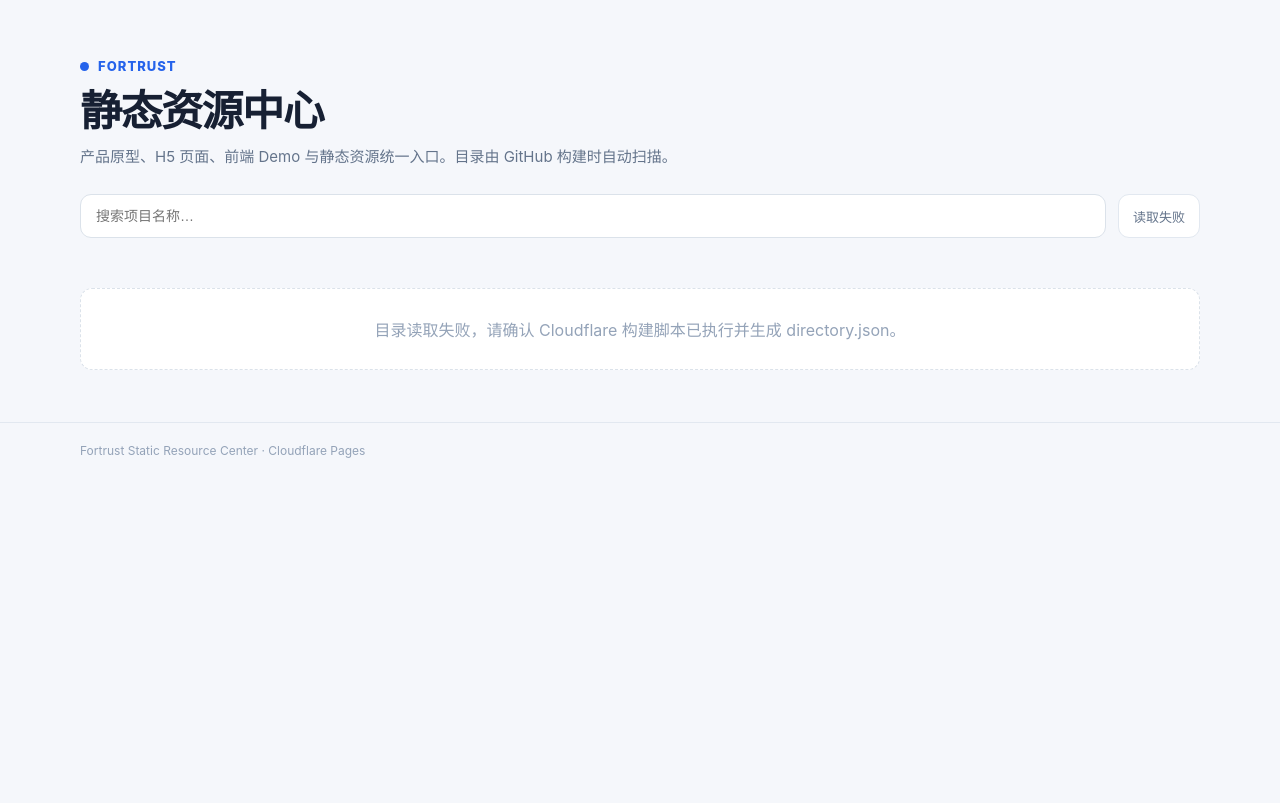
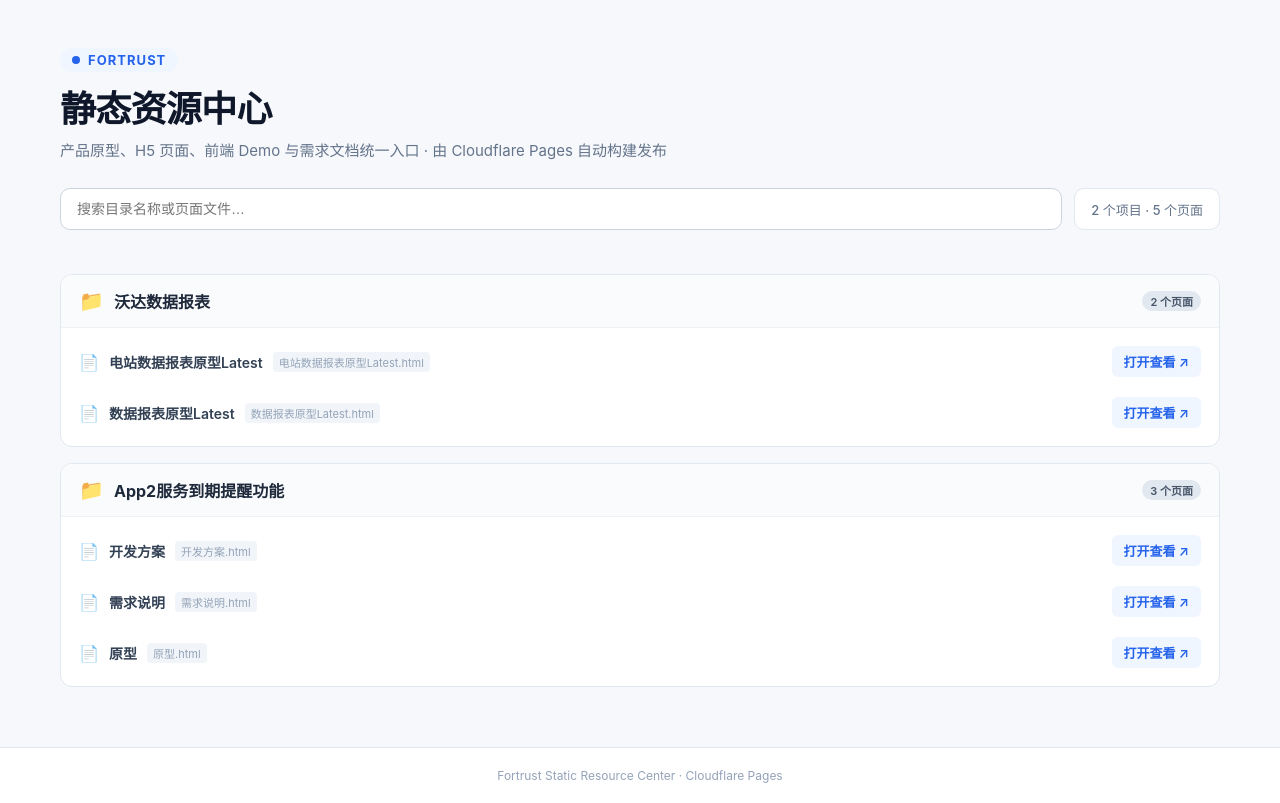
Before and after one commit to yzyyna/https-website-cloudflare, a website: page fortrust/index.html in a window 1280 px wide. Drawn offline with Linux system fonts and the light colour scheme; no server answers.

Commit message:
Fix fortrust directory scanner to support non-index html files and add multi-file navigation

```diff
--- /dev/null
+++ b/fortrust/directory.json
@@ -0,0 +1,50 @@
+[
+  {
+    "name": "沃达数据报表",
+    "path": "/%E6%B2%83%E8%BE%BE%E6%95%B0%E6%8D%AE%E6%8A%A5%E8%A1%A8/",
+    "url": "/fortrust/%E6%B2%83%E8%BE%BE%E6%95%B0%E6%8D%AE%E6%8A%A5%E8%A1%A8/%E7%94%B5%E7%AB%99%E6%95%B0%E6%8D%AE%E6%8A%A5%E8%A1%A8%E5%8E%9F%E5%9E%8BLatest.html",
+    "hasIndex": false,
+    "files": [
+      {
+        "fileName": "电站数据报表原型Latest.html",
+        "title": "电站数据报表原型Latest",
+        "url": "/fortrust/%E6%B2%83%E8%BE%BE%E6%95%B0%E6%8D%AE%E6%8A%A5%E8%A1%A8/%E7%94%B5%E7%AB%99%E6%95%B0%E6%8D%AE%E6%8A%A5%E8%A1%A8%E5%8E%9F%E5%9E%8BLatest.html",
+        "isIndex": false
+      },
+      {
+        "fileName": "数据报表原型Latest.html",
+        "title": "数据报表原型Latest",
+        "url": "/fortrust/%E6%B2%83%E8%BE%BE%E6%95%B0%E6%8D%AE%E6%8A%A5%E8%A1%A8/%E6%95%B0%E6%8D%AE%E6%8A%A5%E8%A1%A8%E5%8E%9F%E5%9E%8BLatest.html",
+        "isIndex": false
+      }
+    ],
+    "children": []
+  },
+  {
+    "name": "App2服务到期提醒功能",
+    "path": "/App2%E6%9C%8D%E5%8A%A1%E5%88%B0%E6%9C%9F%E6%8F%90%E9%86%92%E5%8A%9F%E8%83%BD/",
+    "url": "/fortrust/App2%E6%9C%8D%E5%8A%A1%E5%88%B0%E6%9C%9F%E6%8F%90%E9%86%92%E5%8A%9F%E8%83%BD/%E5%BC%80%E5%8F%91%E6%96%B9%E6%A1%88.html",
+    "hasIndex": false,
+    "files": [
+      {
+        "fileName": "开发方案.html",
+        "title": "开发方案",
+        "url": "/fortrust/App2%E6%9C%8D%E5%8A%A1%E5%88%B0%E6%9C%9F%E6%8F%90%E9%86%92%E5%8A%9F%E8%83%BD/%E5%BC%80%E5%8F%91%E6%96%B9%E6%A1%88.html",
+        "isIndex": false
+      },
+      {
+        "fileName": "需求说明.html",
+        "title": "需求说明",
+        "url": "/fortrust/App2%E6%9C%8D%E5%8A%A1%E5%88%B0%E6%9C%9F%E6%8F%90%E9%86%92%E5%8A%9F%E8%83%BD/%E9%9C%80%E6%B1%82%E8%AF%B4%E6%98%8E.html",
+        "isIndex": false
+      },
+      {
+        "fileName": "原型.html",
+        "title": "原型",
+        "url": "/fortrust/App2%E6%9C%8D%E5%8A%A1%E5%88%B0%E6%9C%9F%E6%8F%90%E9%86%92%E5%8A%9F%E8%83%BD/%E5%8E%9F%E5%9E%8B.html",
+        "isIndex": false
+      }
+    ],
+    "children": []
+  }
+]
--- a/fortrust/index.html
+++ b/fortrust/index.html
@@ -4,33 +4,236 @@
 <meta charset="UTF-8">
 <meta name="viewport" content="width=device-width,initial-scale=1">
 <title>Fortrust 静态资源中心</title>
-<meta name="description" content="Fortrust 产品原型、H5、Demo 静态资源导航中心">
+<meta name="description" content="Fortrust 产品原型、H5 页面、前端 Demo 与静态资源统一入口">
 <style>
-*{box-sizing:border-box}html,body{margin:0}
-body{font-family:-apple-system,BlinkMacSystemFont,"Segoe UI","PingFang SC","Microsoft YaHei",Arial,sans-serif;background:#f5f7fb;color:#172033}
-.container{width:min(1120px,calc(100% - 32px));margin:auto}
-.hero{padding:58px 0 28px}
-.brand{display:flex;align-items:center;gap:9px;color:#2563eb;font-size:13px;font-weight:800;letter-spacing:.08em}
-.dot{width:9px;height:9px;border-radius:50%;background:#2563eb}
-h1{font-size:42px;line-height:1.15;margin:13px 0 10px;letter-spacing:-.035em}
-.sub{margin:0;color:#64748b;font-size:15px}
-.toolbar{margin:28px 0 22px;display:flex;gap:12px}
-.search{flex:1;padding:13px 15px;border:1px solid #dbe2ea;border-radius:11px;background:#fff;outline:0;font-size:14px}
-.search:focus{border-color:#93c5fd;box-shadow:0 0 0 3px #dbeafe}
-.count{display:flex;align-items:center;padding:0 14px;border:1px solid #e2e8f0;border-radius:11px;background:#fff;color:#64748b;font-size:13px;white-space:nowrap}
-.tree{padding-bottom:52px}
-.group{margin:12px 0}
-.row{display:flex;align-items:center;gap:10px;min-height:54px;padding:10px 14px;background:#fff;border:1px solid #e2e8f0;border-radius:12px}
-.row:hover{border-color:#bfdbfe}
-.folder{font-size:18px}
-.name{font-weight:650;flex:1;min-width:0;overflow-wrap:anywhere}
-.meta{font-size:12px;color:#94a3b8}
-.open{padding:7px 11px;border-radius:8px;background:#eff6ff;color:#2563eb;text-decoration:none;font-size:13px;font-weight:650;white-space:nowrap}
-.open:hover{background:#dbeafe}
-.children{margin-left:28px;padding-left:15px;border-left:1px solid #dbe2ea}
-.empty,.loading{padding:28px;text-align:center;color:#94a3b8;background:#fff;border:1px dashed #dbe2ea;border-radius:12px}
-footer{border-top:1px solid #e2e8f0;padding:20px 0 30px;color:#94a3b8;font-size:12px}
-@media(max-width:650px){.hero{padding-top:38px}h1{font-size:32px}.toolbar{flex-direction:column}.count{height:42px;justify-content:center}.children{margin-left:12px;padding-left:10px}.meta{display:none}}
+*{box-sizing:border-box}
+html,body{margin:0;padding:0}
+body{
+  font-family:-apple-system,BlinkMacSystemFont,"Segoe UI","PingFang SC","Microsoft YaHei",sans-serif;
+  background:#f6f8fb;
+  color:#1e293b;
+  min-height:100vh;
+  display:flex;
+  flex-direction:column;
+}
+.container{
+  width:min(1160px,calc(100% - 36px));
+  margin:0 auto;
+}
+.hero{
+  padding:48px 0 24px;
+}
+.brand{
+  display:inline-flex;
+  align-items:center;
+  gap:8px;
+  color:#2563eb;
+  font-size:13px;
+  font-weight:700;
+  letter-spacing:.08em;
+  text-transform:uppercase;
+  background:#eff6ff;
+  padding:4px 12px;
+  border-radius:20px;
+}
+.dot{
+  width:8px;
+  height:8px;
+  border-radius:50%;
+  background:#2563eb;
+}
+h1{
+  font-size:36px;
+  font-weight:800;
+  line-height:1.2;
+  margin:16px 0 8px;
+  color:#0f172a;
+  letter-spacing:-.02em;
+}
+.sub{
+  margin:0;
+  color:#64748b;
+  font-size:15px;
+}
+.toolbar{
+  margin:28px 0 20px;
+  display:flex;
+  gap:12px;
+}
+.search-box{
+  flex:1;
+  position:relative;
+}
+.search{
+  width:100%;
+  padding:12px 16px;
+  border:1px solid #cbd5e1;
+  border-radius:10px;
+  background:#fff;
+  outline:0;
+  font-size:14px;
+  transition:all .15s ease;
+}
+.search:focus{
+  border-color:#3b82f6;
+  box-shadow:0 0 0 3px rgba(59,130,246,.15);
+}
+.count{
+  display:flex;
+  align-items:center;
+  padding:0 16px;
+  border:1px solid #e2e8f0;
+  border-radius:10px;
+  background:#fff;
+  color:#64748b;
+  font-size:13px;
+  font-weight:500;
+  white-space:nowrap;
+}
+.main-content{
+  flex:1;
+  padding-bottom:60px;
+}
+.tree{
+  display:flex;
+  flex-direction:column;
+  gap:16px;
+}
+.card{
+  background:#fff;
+  border:1px solid #e2e8f0;
+  border-radius:12px;
+  overflow:hidden;
+  transition:border-color .15s, box-shadow .15s;
+}
+.card:hover{
+  border-color:#cbd5e1;
+  box-shadow:0 4px 12px rgba(0,0,0,.03);
+}
+.folder-header{
+  display:flex;
+  align-items:center;
+  justify-content:space-between;
+  padding:14px 18px;
+  background:#fafbfc;
+  border-bottom:1px solid #edf2f7;
+  gap:12px;
+}
+.folder-title-area{
+  display:flex;
+  align-items:center;
+  gap:10px;
+  min-width:0;
+}
+.folder-icon{
+  font-size:20px;
+  line-height:1;
+}
+.folder-name{
+  font-size:16px;
+  font-weight:700;
+  color:#1e293b;
+  overflow-wrap:anywhere;
+}
+.badge{
+  font-size:11px;
+  font-weight:600;
+  padding:2px 8px;
+  border-radius:12px;
+  background:#e2e8f0;
+  color:#475569;
+  white-space:nowrap;
+}
+.file-list{
+  padding:8px 0;
+  display:flex;
+  flex-direction:column;
+}
+.file-item{
+  display:flex;
+  align-items:center;
+  justify-content:space-between;
+  padding:10px 18px;
+  gap:12px;
+  transition:background-color .12s;
+  text-decoration:none;
+  color:inherit;
+}
+.file-item:hover{
+  background:#f8fafc;
+}
+.file-info{
+  display:flex;
+  align-items:center;
+  gap:10px;
+  min-width:0;
+  flex:1;
+}
+.file-icon{
+  font-size:16px;
+  color:#64748b;
+}
+.file-name{
+  font-size:14px;
+  font-weight:600;
+  color:#334155;
+  overflow-wrap:anywhere;
+}
+.file-tag{
+  font-size:11px;
+  color:#94a3b8;
+  background:#f1f5f9;
+  padding:2px 6px;
+  border-radius:4px;
+}
+.open-btn{
+  display:inline-flex;
+  align-items:center;
+  gap:4px;
+  padding:6px 12px;
+  border-radius:6px;
+  background:#eff6ff;
+  color:#2563eb;
+  font-size:13px;
+  font-weight:600;
+  text-decoration:none;
+  white-space:nowrap;
+  transition:all .15s ease;
+}
+.open-btn:hover{
+  background:#2563eb;
+  color:#fff;
+}
+.children-section{
+  padding:12px 18px 16px;
+  background:#fbfcfe;
+  border-top:1px dashed #e2e8f0;
+}
+.empty,.loading{
+  padding:36px;
+  text-align:center;
+  color:#94a3b8;
+  background:#fff;
+  border:1px dashed #cbd5e1;
+  border-radius:12px;
+  font-size:14px;
+}
+footer{
+  border-top:1px solid #e2e8f0;
+  padding:20px 0;
+  color:#94a3b8;
+  font-size:12px;
+  text-align:center;
+  background:#fff;
+}
+@media(max-width:650px){
+  .hero{padding-top:32px}
+  h1{font-size:28px}
+  .toolbar{flex-direction:column}
+  .count{height:40px;justify-content:center}
+  .folder-header{padding:12px 14px}
+  .file-item{padding:10px 14px}
+}
 </style>
 </head>
 <body>
@@ -38,19 +241,25 @@ footer{border-top:1px solid #e2e8f0;padding:20px 0 30px;color:#94a3b8;font-size:
   <div class="container">
     <div class="brand"><span class="dot"></span>FORTRUST</div>
     <h1>静态资源中心</h1>
-    <p class="sub">产品原型、H5 页面、前端 Demo 与静态资源统一入口。目录由 GitHub 构建时自动扫描。</p>
+    <p class="sub">产品原型、H5 页面、前端 Demo 与需求文档统一入口 · 由 Cloudflare Pages 自动构建发布</p>
     <div class="toolbar">
-      <input id="search" class="search" placeholder="搜索项目名称…" autocomplete="off">
+      <div class="search-box">
+        <input id="search" class="search" placeholder="搜索目录名称或页面文件…" autocomplete="off">
+      </div>
       <div id="count" class="count">加载中…</div>
     </div>
   </div>
 </header>
 
-<main class="container">
-  <div id="tree" class="tree"><div class="loading">正在读取项目目录…</div></div>
+<main class="main-content">
+  <div class="container">
+    <div id="tree" class="tree"><div class="loading">正在读取项目目录…</div></div>
+  </div>
 </main>
 
-<footer><div class="container">Fortrust Static Resource Center · Cloudflare Pages</div></footer>
+<footer>
+  <div class="container">Fortrust Static Resource Center · Cloudflare Pages</div>
+</footer>
 
 <script>
 const treeEl=document.getElementById('tree');
@@ -58,57 +267,118 @@ const searchEl=document.getElementById('search');
 const countEl=document.getElementById('count');
 let data=[];
 
-function esc(s){return String(s).replace(/[&<>"']/g,c=>({'&':'&amp;','<':'&lt;','>':'&gt;','"':'&quot;',"'":'&#39;'}[c]));}
-
-function filterNode(node,q){
-  const self=node.name.toLowerCase().includes(q);
-  const children=(node.children||[]).map(x=>filterNode(x,q)).filter(Boolean);
-  if(self||children.length){return {...node,children};}
-  return null;
+function esc(s){
+  return String(s||'').replace(/[&<>"']/g,c=>({'&':'&amp;','<':'&lt;','>':'&gt;','"':'&quot;',"'":'&#39;'}[c]));
 }
 
-function countNodes(nodes){
-  return nodes.reduce((n,x)=>n+1+countNodes(x.children||[]),0);
+function filterTree(nodes, q){
+  const res=[];
+  for(const node of nodes){
+    const matchSelf = node.name.toLowerCase().includes(q);
+    const matchedFiles = (node.files||[]).filter(f =>
+      f.title.toLowerCase().includes(q) || f.fileName.toLowerCase().includes(q)
+    );
+    const matchedChildren = filterTree(node.children||[], q);
+
+    if(matchSelf){
+      res.push(node);
+    } else if(matchedFiles.length > 0 || matchedChildren.length > 0){
+      res.push({
+        ...node,
+        files: matchedFiles.length > 0 ? matchedFiles : node.files,
+        children: matchedChildren
+      });
+    }
+  }
+  return res;
+}
+
+function getStats(nodes){
+  let folders=0;
+  let pages=0;
+  function traverse(list){
+    for(const n of list){
+      folders++;
+      pages += (n.files||[]).length;
+      if(n.children && n.children.length) traverse(n.children);
+    }
+  }
+  traverse(nodes);
+  return { folders, pages };
+}
+
+function renderNode(node){
+  const files = node.files || [];
+  const children = node.children || [];
+
+  let filesHtml = '';
+  if(files.length > 0){
+    filesHtml = `<div class="file-list">
+      ${files.map(f => `
+        <a class="file-item" href="${f.url}">
+          <div class="file-info">
+            <span class="file-icon">📄</span>
+            <span class="file-name">${esc(f.title)}</span>
+            <span class="file-tag">${esc(f.fileName)}</span>
+          </div>
+          <span class="open-btn">打开查看 ↗</span>
+        </a>
+      `).join('')}
+    </div>`;
+  }
+
+  let childrenHtml = '';
+  if(children.length > 0){
+    childrenHtml = `<div class="children-section">
+      <div style="font-size:12px;font-weight:700;color:#64748b;margin-bottom:10px;">子目录：</div>
+      <div class="tree" style="gap:10px;">
+        ${children.map(renderNode).join('')}
+      </div>
+    </div>`;
+  }
+
+  return `<div class="card">
+    <div class="folder-header">
+      <div class="folder-title-area">
+        <span class="folder-icon">📁</span>
+        <span class="folder-name">${esc(node.name)}</span>
+      </div>
+      <span class="badge">${files.length} 个页面</span>
+    </div>
+    ${filesHtml}
+    ${childrenHtml}
+  </div>`;
 }
 
 function render(nodes){
-  if(!nodes.length){treeEl.innerHTML='<div class="empty">没有找到匹配的项目</div>';countEl.textContent='0 个项目';return;}
+  if(!nodes || !nodes.length){
+    treeEl.innerHTML='<div class="empty">没有找到匹配的项目或页面</div>';
+    countEl.textContent='0 个项目';
+    return;
+  }
+  const stats = getStats(nodes);
   treeEl.innerHTML=nodes.map(renderNode).join('');
-  countEl.textContent=countNodes(nodes)+' 个目录';
-}
-
-function renderNode(node){
-  const children=node.children||[];
-  const href=node.hasIndex ? node.url : '';
-  const action=href ? `<a class="open" href="${href}">查看 →</a>` : '';
-  return `<div class="group">
-    <div class="row">
-      <span class="folder">📁</span>
-      <span class="name">${esc(node.name)}</span>
-      <span class="meta">${node.hasIndex?'可访问':'子目录'}</span>
-      ${action}
-    </div>
-    ${children.length?`<div class="children">${children.map(renderNode).join('')}</div>`:''}
-  </div>`;
+  countEl.textContent = `${stats.folders} 个项目 · ${stats.pages} 个页面`;
 }
 
 async function load(){
   try{
-    const res=await fetch('./directory.json?ts='+Date.now(),{cache:'no-store'});
+    const res = await fetch('./directory.json?ts='+Date.now(), {cache:'no-store'});
     if(!res.ok) throw new Error('directory.json HTTP '+res.status);
-    data=await res.json();
+    data = await res.json();
     render(data);
   }catch(e){
-    treeEl.innerHTML='<div class="empty">目录读取失败，请确认 Cloudflare 构建脚本已执行并生成 directory.json。</div>';
+    treeEl.innerHTML='<div class="empty">目录读取失败，请确认 Cloudflare 构建已生成 directory.json。</div>';
     countEl.textContent='读取失败';
     console.error(e);
   }
 }
 
 searchEl.addEventListener('input',()=>{
-  const q=searchEl.value.trim().toLowerCase();
-  render(q?data.map(x=>filterNode(x,q)).filter(Boolean):data);
+  const q = searchEl.value.trim().toLowerCase();
+  render(q ? filterTree(data, q) : data);
 });
+
 load();
 </script>
 </body>
```
Also changed, not shown: index.html (added, +12 -0 lines), scripts/generate-fortrust.js (+40 -9 lines).
